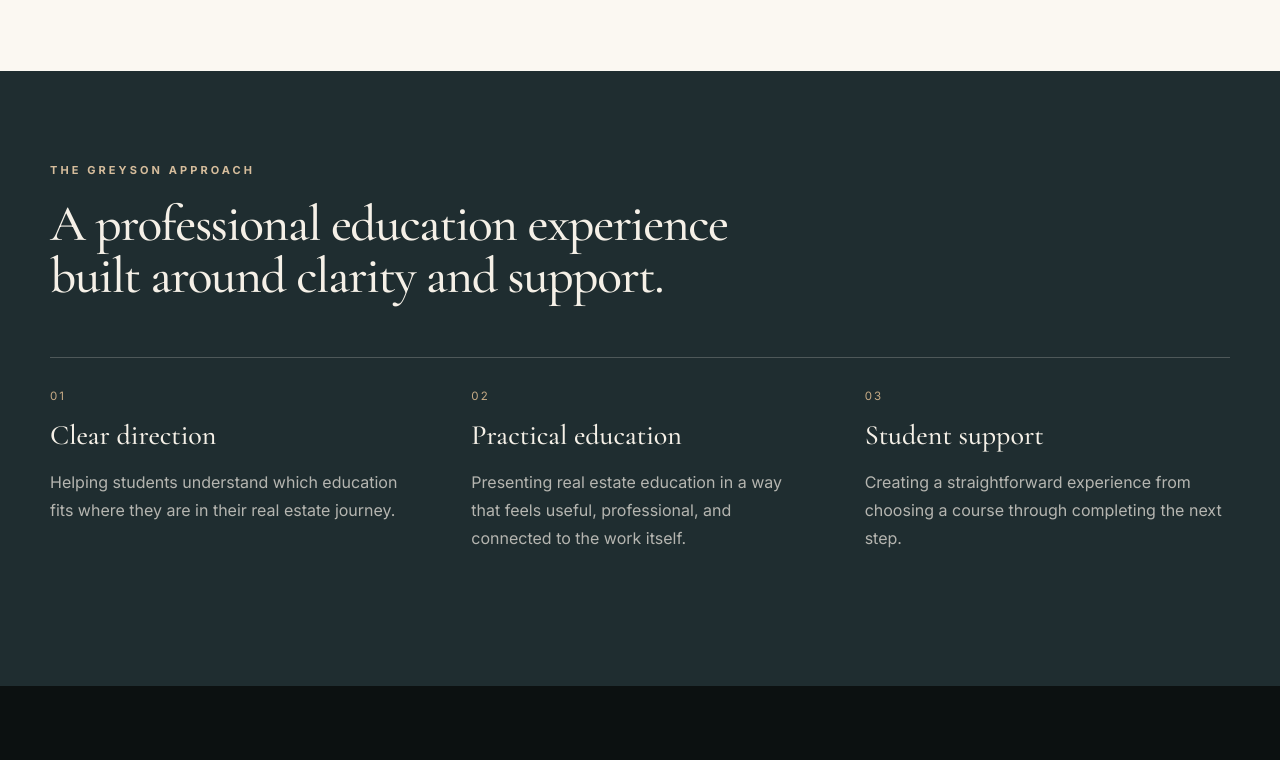
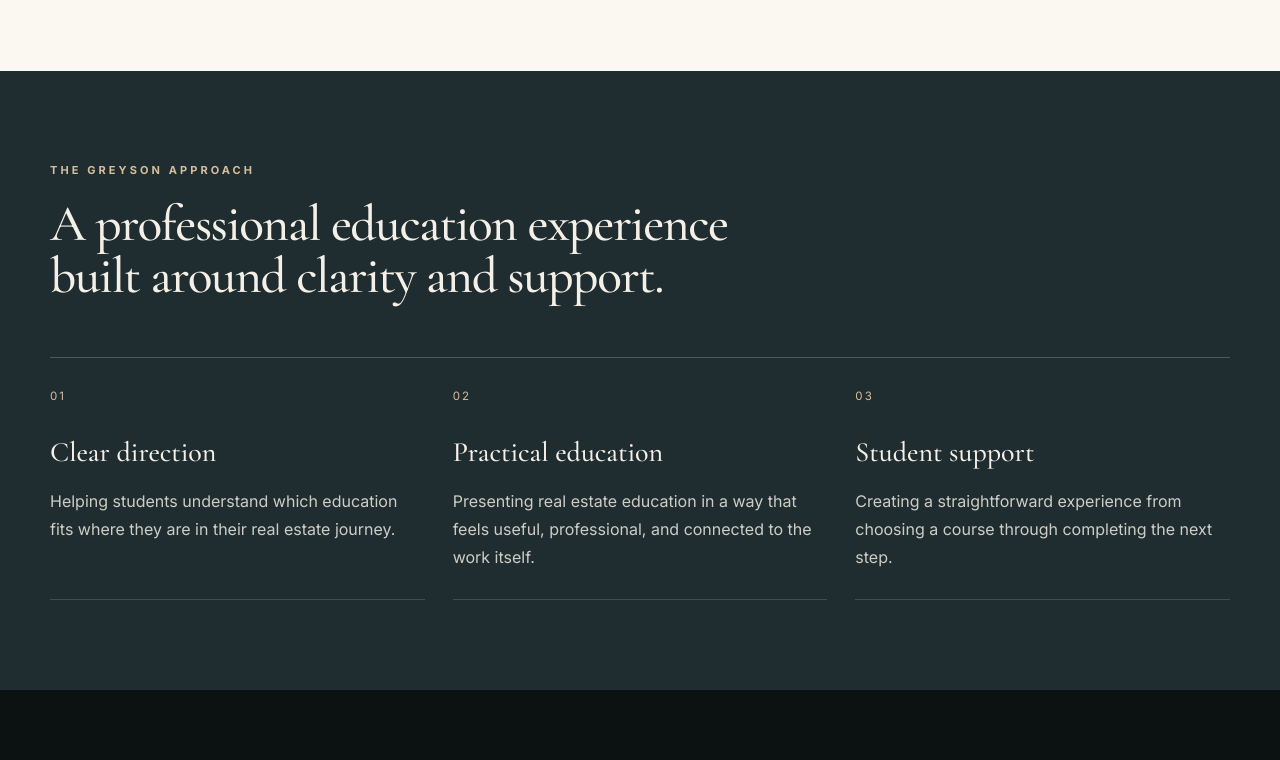
Before and after one commit to BrianLook/Greyson-Institute-Website, a Next.js app: page /about in a window 1280 px wide. Shown: the part 1504-2264 px from the top of the page. Built offline with nearby package versions, Linux system fonts and the light colour scheme.

Commit message:
Fix About page mobile layout and accessibility

```diff
--- a/app/about/page.tsx
+++ b/app/about/page.tsx
@@ -28,6 +28,27 @@ const team = [
     image: "/jennifer-wilson.png",
     bio:
       "Jennifer supports students and staff throughout the learning experience, from initial questions through course completion. She manages customer support, helps resolve issues quickly, and coordinates internal HR processes that keep the organization running smoothly. Her focus is creating a responsive, organized, and supportive environment where students feel taken care of and the team can operate efficiently.",
+  },
+];
+
+const approachItems = [
+  {
+    number: "01",
+    title: "Clear direction",
+    body:
+      "Helping students understand which education fits where they are in their real estate journey.",
+  },
+  {
+    number: "02",
+    title: "Practical education",
+    body:
+      "Presenting real estate education in a way that feels useful, professional, and connected to the work itself.",
+  },
+  {
+    number: "03",
+    title: "Student support",
+    body:
+      "Creating a straightforward experience from choosing a course through completing the next step.",
   },
 ];
 
@@ -160,11 +181,11 @@ export default function AboutPage() {
               {member.secondary && (
                 <p
                   style={{
-                    color: "#9b7a52",
+                    color: "#7d5f3a",
                     fontSize: "0.74rem",
                     letterSpacing: "0.12em",
                     textTransform: "uppercase",
-                    margin: "0",
+                    margin: 0,
                   }}
                 >
                   {member.secondary}
@@ -172,6 +193,7 @@ export default function AboutPage() {
               )}
 
               <div
+                aria-hidden="true"
                 style={{
                   width: "42px",
                   height: "1px",
@@ -221,80 +243,50 @@ export default function AboutPage() {
             style={{
               display: "grid",
               gridTemplateColumns: "repeat(auto-fit, minmax(220px, 1fr))",
+              gap: "28px",
               borderTop: "1px solid rgba(245, 240, 231, 0.22)",
             }}
           >
+            {approachItems.map((item) => (
               <div
+                key={item.number}
                 style={{
-                padding: "28px 28px 0 0",
+                  padding: "28px 0",
+                  borderBottom: "1px solid rgba(245, 240, 231, 0.16)",
+                  minWidth: 0,
                 }}
               >
                 <p
                   style={{
-                  color: "#c6aa85",
+                    color: "#d6bd9c",
                     fontSize: "0.72rem",
                     letterSpacing: "0.18em",
-                  marginTop: 0,
+                    margin: "0 0 28px",
                   }}
                 >
-                01
+                  {item.number}
                 </p>
 
-              <h3 style={{ color: "#f5f0e7" }}>Clear direction</h3>
+                <h3
+                  style={{
+                    color: "#f5f0e7",
+                    marginBottom: "18px",
+                  }}
+                >
+                  {item.title}
+                </h3>
 
-              <p style={{ color: "rgba(245, 240, 231, 0.7)" }}>
-                Helping students understand which education fits where they
-                are in their real estate journey.
+                <p
+                  style={{
+                    color: "rgba(245, 240, 231, 0.82)",
+                    margin: 0,
+                    lineHeight: 1.75,
+                  }}
+                >
+                  {item.body}
                 </p>
               </div>
-
-            <div
-              style={{
-                padding: "28px",
-              }}
-            >
-              <p
-                style={{
-                  color: "#c6aa85",
-                  fontSize: "0.72rem",
-                  letterSpacing: "0.18em",
-                  marginTop: 0,
-                }}
-              >
-                02
-              </p>
-
-              <h3 style={{ color: "#f5f0e7" }}>Practical education</h3>
-
-              <p style={{ color: "rgba(245, 240, 231, 0.7)" }}>
-                Presenting real estate education in a way that feels useful,
-                professional, and connected to the work itself.
-              </p>
-            </div>
-
-            <div
-              style={{
-                padding: "28px 0 0 28px",
-              }}
-            >
-              <p
-                style={{
-                  color: "#c6aa85",
-                  fontSize: "0.72rem",
-                  letterSpacing: "0.18em",
-                  marginTop: 0,
-                }}
-              >
-                03
-              </p>
-
-              <h3 style={{ color: "#f5f0e7" }}>Student support</h3>
-
-              <p style={{ color: "rgba(245, 240, 231, 0.7)" }}>
-                Creating a straightforward experience from choosing a course
-                through completing the next step.
-              </p>
-            </div>
+            ))}
           </div>
         </div>
       </div>
```
Lines whose indentation alone changed are shown as unchanged.
